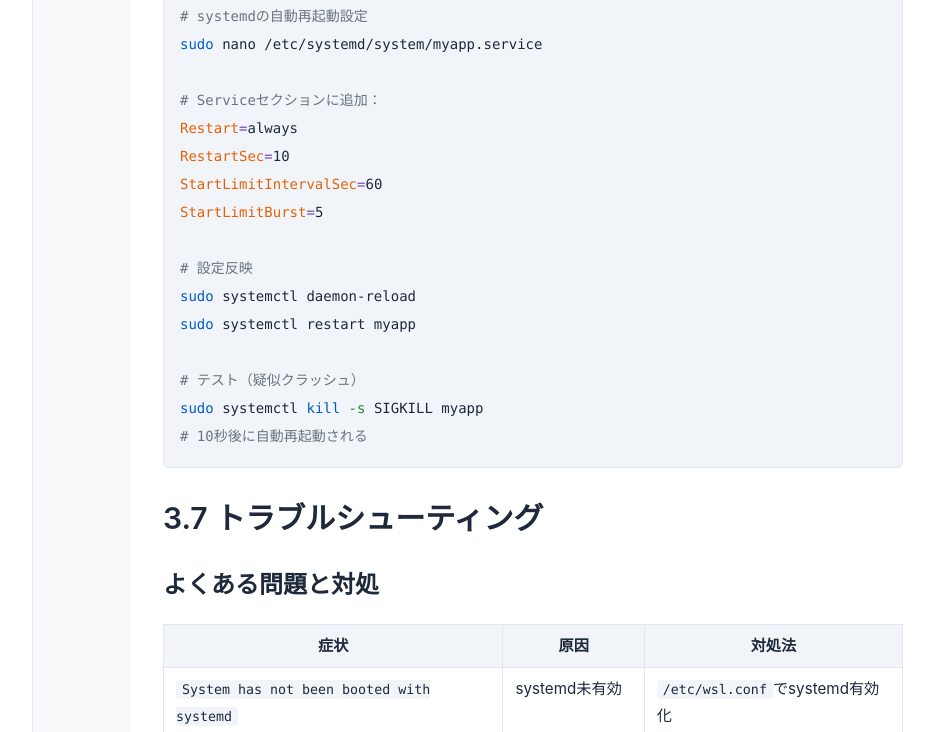
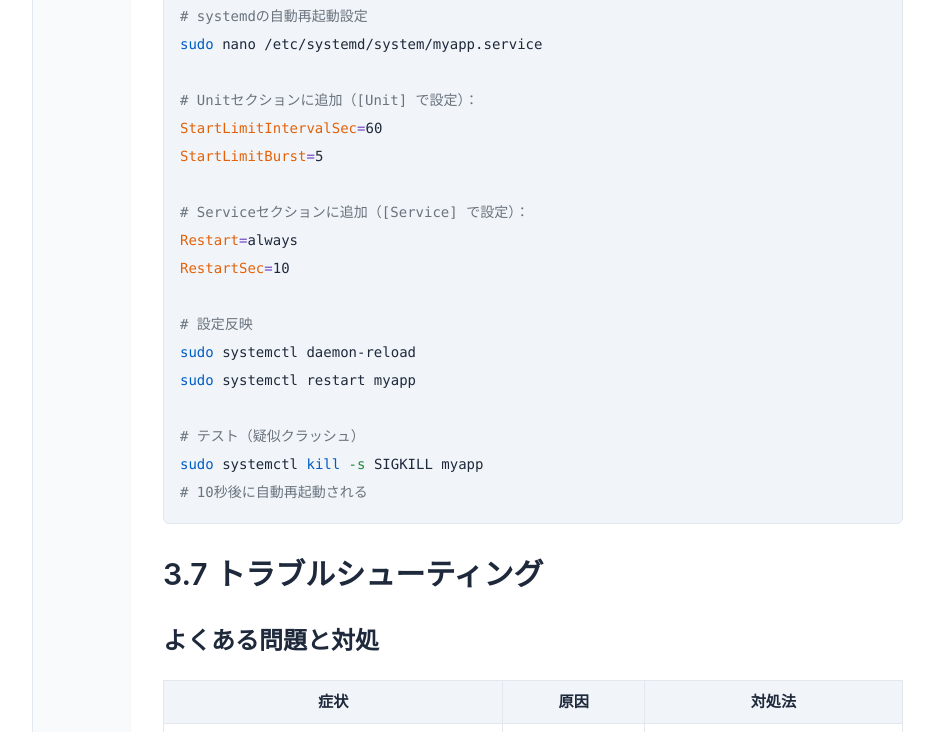
Before and after one commit to itdojp/wsl2-linux-essentials-book, a Jekyll site: the page built from docs/chapter3/index.md, in a window 1280 px wide and 900 px high, scrolled down 16314 px, cut to the strip 168-900 px from the top of the window. Shown: the whole strip, without its empty margins (247-1181 px from the left). Built offline with Jekyll 4.4.1, drawn with Linux system fonts in a browser that asks for light colours.

Commit message:
docs: address review comments

```diff
--- a/docs/chapter3/index.md
+++ b/docs/chapter3/index.md
@@ -581,11 +581,13 @@ ps aux --sort=-%mem | head -6 | tail -5 | awk '{printf "  %-20s %5s%%\n", $11, $
 # systemdの自動再起動設定
 sudo nano /etc/systemd/system/myapp.service
 
-# Serviceセクションに追加：
+# Unitセクションに追加（[Unit] で設定）：
+StartLimitIntervalSec=60
+StartLimitBurst=5
+
+# Serviceセクションに追加（[Service] で設定）：
 Restart=always
 RestartSec=10
-StartLimitIntervalSec=60
-StartLimitBurst=5
 
 # 設定反映
 sudo systemctl daemon-reload
```
Also changed, not shown: docs/chapter4/index.md (+1 -1 lines), docs/chapter5/index.md (+1 -1 lines).
